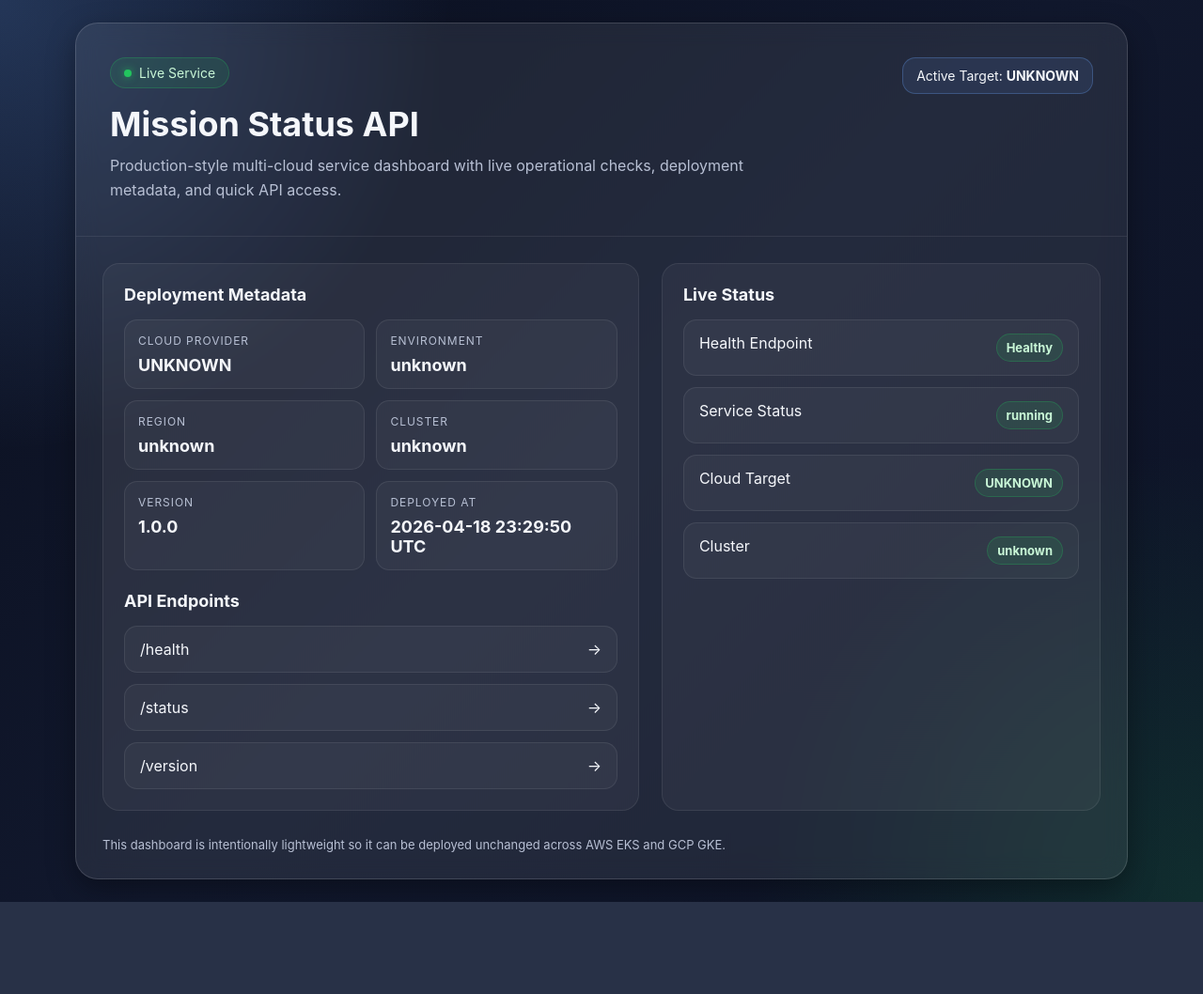
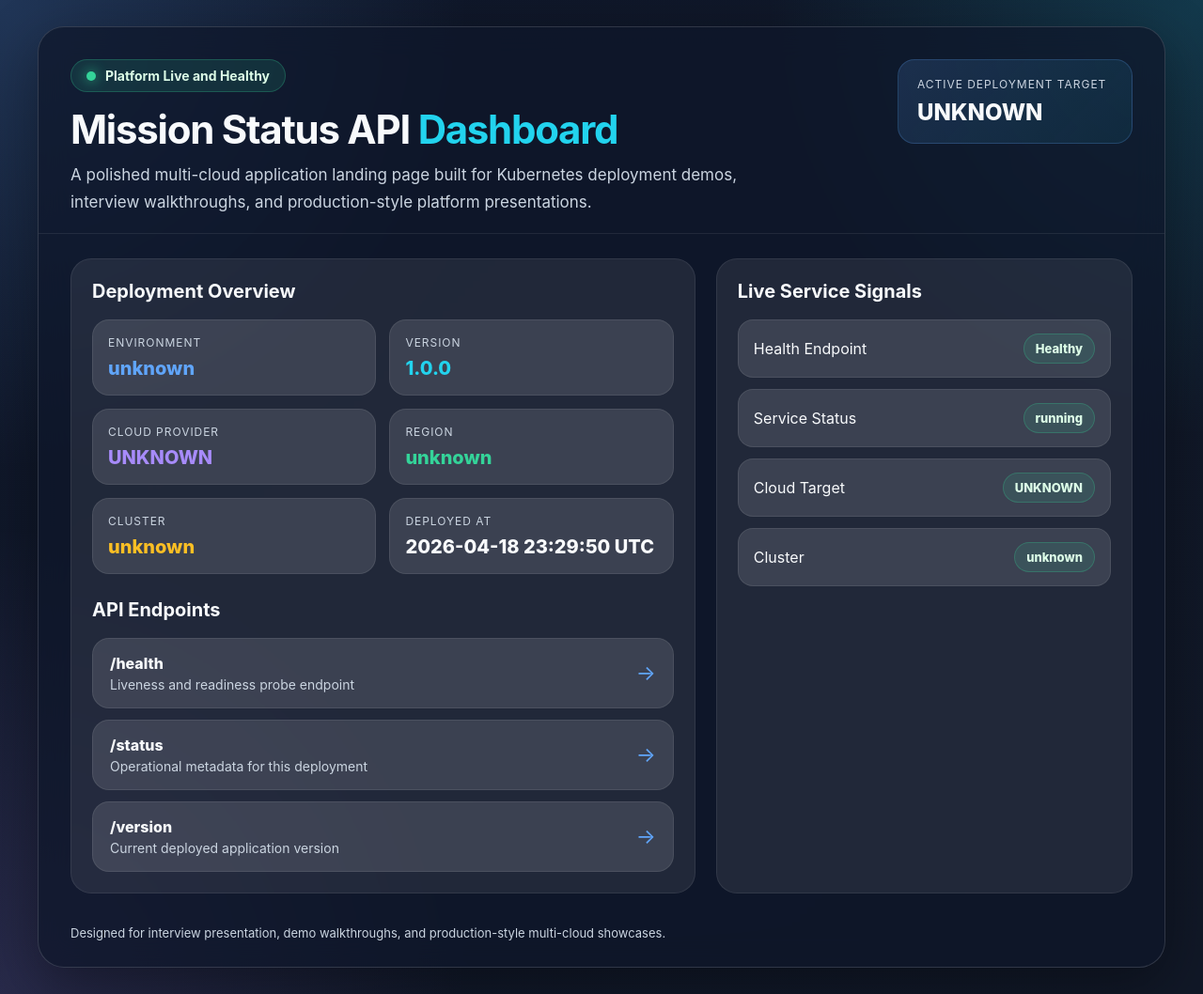
Before and after one commit to essiea/mission-status-api, a FastAPI app: page / in a window 1280 px wide. Shown: the whole page at 94% size. Before the commit the page ends 960 px from the top, so only its background shows below. Run offline with FastAPI, Linux system fonts and the light colour scheme.

Commit message:
improved landing page display

```diff
--- a/app/templates/index.html
+++ b/app/templates/index.html
@@ -6,131 +6,156 @@
   <title>{{ app_name }}</title>
   <style>
     :root {
-      --bg: #0b1020;
-      --panel: rgba(255,255,255,0.08);
-      --border: rgba(255,255,255,0.14);
-      --text: #f5f7fb;
-      --muted: #b8c0d4;
-      --accent: #6ea8fe;
-      --accent-2: #7ef0c6;
-      --success: #22c55e;
-      --warn: #f59e0b;
-      --shadow: 0 10px 30px rgba(0,0,0,0.35);
+      --bg-1: #0f172a;
+      --bg-2: #111827;
+      --panel: rgba(255, 255, 255, 0.08);
+      --panel-strong: rgba(255, 255, 255, 0.12);
+      --border: rgba(255, 255, 255, 0.14);
+      --text: #f8fafc;
+      --muted: #cbd5e1;
+      --blue: #60a5fa;
+      --cyan: #22d3ee;
+      --green: #34d399;
+      --purple: #a78bfa;
+      --yellow: #fbbf24;
+      --shadow: 0 18px 60px rgba(0, 0, 0, 0.35);
     }
 
-    * { box-sizing: border-box; }
+    * {
+      box-sizing: border-box;
+    }
 
     body {
       margin: 0;
-      font-family: Inter, Arial, sans-serif;
+      min-height: 100vh;
+      font-family: Inter, Segoe UI, Arial, sans-serif;
       color: var(--text);
-      min-height: 100vh;
       background:
-        radial-gradient(circle at top left, rgba(110,168,254,0.25), transparent 30%),
-        radial-gradient(circle at bottom right, rgba(34,197,94,0.15), transparent 30%),
-        linear-gradient(135deg, #0b1020 0%, #11182d 50%, #0d1326 100%);
+        radial-gradient(circle at top left, rgba(96, 165, 250, 0.22), transparent 30%),
+        radial-gradient(circle at top right, rgba(34, 211, 238, 0.18), transparent 28%),
+        radial-gradient(circle at bottom left, rgba(167, 139, 250, 0.16), transparent 30%),
+        linear-gradient(135deg, var(--bg-1), var(--bg-2));
+      padding: 28px;
       display: flex;
       align-items: center;
       justify-content: center;
-      padding: 24px;
     }
 
-    .card {
+    .shell {
       width: 100%;
-      max-width: 1120px;
-      background: var(--panel);
+      max-width: 1200px;
+      border-radius: 28px;
+      overflow: hidden;
+      background: rgba(15, 23, 42, 0.72);
       border: 1px solid var(--border);
-      border-radius: 24px;
-      backdrop-filter: blur(12px);
       box-shadow: var(--shadow);
-      overflow: hidden;
+      backdrop-filter: blur(16px);
     }
 
-    .header {
-      padding: 36px;
+    .hero {
+      padding: 34px 34px 18px;
       border-bottom: 1px solid rgba(255,255,255,0.08);
       display: flex;
       justify-content: space-between;
       gap: 20px;
-      align-items: flex-start;
+      flex-wrap: wrap;
     }
 
-    .badge {
+    .hero-left {
+      max-width: 760px;
+    }
+
+    .status-badge {
       display: inline-flex;
       align-items: center;
-      gap: 8px;
-      padding: 7px 14px;
+      gap: 10px;
+      padding: 8px 16px;
       border-radius: 999px;
-      background: rgba(34,197,94,0.12);
-      color: #c9f7d7;
-      border: 1px solid rgba(34,197,94,0.25);
+      background: rgba(52, 211, 153, 0.12);
+      border: 1px solid rgba(52, 211, 153, 0.25);
+      color: #dcfce7;
       font-size: 14px;
-      margin-bottom: 16px;
+      font-weight: 700;
+      margin-bottom: 18px;
     }
 
-    .dot {
-      width: 8px;
-      height: 8px;
-      background: var(--success);
+    .pulse {
+      width: 10px;
+      height: 10px;
       border-radius: 50%;
-      box-shadow: 0 0 8px rgba(34,197,94,0.7);
+      background: var(--green);
+      box-shadow: 0 0 14px rgba(52, 211, 153, 0.9);
     }
 
     h1 {
-      margin: 0 0 10px;
-      font-size: 36px;
+      margin: 0 0 12px;
+      font-size: 42px;
+      line-height: 1.05;
+      letter-spacing: -0.03em;
     }
 
     .subtitle {
+      margin: 0;
       color: var(--muted);
-      font-size: 16px;
-      max-width: 720px;
-      line-height: 1.6;
-      margin: 0;
+      font-size: 17px;
+      line-height: 1.7;
     }
 
-    .cloud-tag {
-      padding: 10px 14px;
-      border-radius: 14px;
-      background: rgba(110,168,254,0.1);
-      border: 1px solid rgba(110,168,254,0.28);
-      font-size: 14px;
-      white-space: nowrap;
+    .hero-card {
+      min-width: 250px;
+      padding: 18px 20px;
+      border-radius: 18px;
+      background: linear-gradient(135deg, rgba(96, 165, 250, 0.16), rgba(34, 211, 238, 0.08));
+      border: 1px solid rgba(96, 165, 250, 0.22);
+      align-self: flex-start;
     }
 
-    .content {
+    .hero-card .label {
+      color: var(--muted);
+      font-size: 12px;
+      text-transform: uppercase;
+      letter-spacing: 0.08em;
+      margin-bottom: 8px;
+    }
+
+    .hero-card .value {
+      font-size: 24px;
+      font-weight: 800;
+    }
+
+    .grid {
       display: grid;
-      grid-template-columns: 1.1fr 0.9fr;
-      gap: 24px;
-      padding: 28px;
+      grid-template-columns: 1.2fr 0.8fr;
+      gap: 22px;
+      padding: 26px 34px 34px;
     }
 
     .panel {
-      background: rgba(255,255,255,0.04);
+      background: var(--panel);
       border: 1px solid rgba(255,255,255,0.08);
-      border-radius: 18px;
+      border-radius: 22px;
       padding: 22px;
     }
 
     .panel h2 {
-      margin: 0 0 16px;
-      font-size: 18px;
+      margin: 0 0 18px;
+      font-size: 20px;
     }
 
-    .meta-grid {
+    .stats {
       display: grid;
       grid-template-columns: repeat(2, minmax(0, 1fr));
-      gap: 12px;
+      gap: 14px;
     }
 
-    .meta-item {
-      background: rgba(255,255,255,0.04);
+    .stat {
+      border-radius: 18px;
+      padding: 16px;
+      background: var(--panel-strong);
       border: 1px solid rgba(255,255,255,0.08);
-      border-radius: 14px;
-      padding: 14px;
     }
 
-    .label {
+    .stat .k {
       font-size: 12px;
       color: var(--muted);
       text-transform: uppercase;
@@ -138,184 +163,238 @@
       margin-bottom: 8px;
     }
 
-    .value {
-      font-size: 18px;
-      font-weight: 700;
+    .stat .v {
+      font-size: 20px;
+      font-weight: 800;
       word-break: break-word;
     }
 
-    .links {
-      display: grid;
-      gap: 12px;
-      margin-top: 12px;
-    }
-
-    .link {
-      text-decoration: none;
-      color: var(--text);
-      padding: 14px 16px;
-      border-radius: 14px;
-      background: rgba(255,255,255,0.04);
-      border: 1px solid rgba(255,255,255,0.08);
-      display: flex;
-      justify-content: space-between;
-      align-items: center;
-      transition: 0.2s;
-    }
-
-    .link:hover {
-      background: rgba(110,168,254,0.1);
-      border-color: rgba(110,168,254,0.4);
-      transform: translateY(-2px);
-    }
-
-    .status-list {
+    .cards {
       display: grid;
       gap: 12px;
     }
 
-    .status-row {
+    .endpoint {
       display: flex;
       justify-content: space-between;
+      align-items: center;
+      gap: 14px;
+      padding: 16px 18px;
+      border-radius: 18px;
+      background: var(--panel-strong);
+      border: 1px solid rgba(255,255,255,0.08);
+      text-decoration: none;
+      color: var(--text);
+      transition: transform 0.18s ease, border-color 0.18s ease, background 0.18s ease;
+    }
+
+    .endpoint:hover {
+      transform: translateY(-2px);
+      border-color: rgba(96, 165, 250, 0.45);
+      background: rgba(96, 165, 250, 0.10);
+    }
+
+    .endpoint-main {
+      font-weight: 800;
+      margin-bottom: 4px;
+    }
+
+    .endpoint-sub {
+      font-size: 14px;
+      color: var(--muted);
+    }
+
+    .arrow {
+      font-size: 22px;
+      color: var(--blue);
+      flex-shrink: 0;
+    }
+
+    .live-list {
+      display: grid;
+      gap: 12px;
+    }
+
+    .live-item {
+      display: flex;
+      justify-content: space-between;
+      align-items: center;
       gap: 12px;
       padding: 14px 16px;
-      border-radius: 14px;
-      background: rgba(255,255,255,0.04);
+      border-radius: 16px;
+      background: var(--panel-strong);
       border: 1px solid rgba(255,255,255,0.08);
     }
 
-    .status-pill {
-      padding: 6px 10px;
+    .live-pill {
+      padding: 7px 12px;
       border-radius: 999px;
       font-size: 13px;
-      font-weight: 700;
+      font-weight: 800;
       border: 1px solid transparent;
     }
 
-    .status-ok {
-      color: #c9f7d7;
-      background: rgba(34,197,94,0.12);
-      border-color: rgba(34,197,94,0.25);
+    .ok {
+      background: rgba(52, 211, 153, 0.12);
+      color: #dcfce7;
+      border-color: rgba(52, 211, 153, 0.25);
     }
 
-    .status-warn {
-      color: #fde7b0;
-      background: rgba(245,158,11,0.12);
-      border-color: rgba(245,158,11,0.25);
+    .warn {
+      background: rgba(251, 191, 36, 0.12);
+      color: #fef3c7;
+      border-color: rgba(251, 191, 36, 0.25);
     }
 
     .footer {
-      padding: 0 28px 28px;
+      padding: 0 34px 28px;
       color: var(--muted);
       font-size: 13px;
     }
 
-    @media (max-width: 900px) {
-      .header {
-        flex-direction: column;
+    .accent-blue { color: var(--blue); }
+    .accent-cyan { color: var(--cyan); }
+    .accent-purple { color: var(--purple); }
+    .accent-green { color: var(--green); }
+    .accent-yellow { color: var(--yellow); }
+
+    @media (max-width: 960px) {
+      .grid {
+        grid-template-columns: 1fr;
+      }
+    }
+
+    @media (max-width: 640px) {
+      body {
+        padding: 16px;
       }
 
-      .content {
+      .hero,
+      .grid {
+        padding-left: 20px;
+        padding-right: 20px;
+      }
+
+      .stats {
         grid-template-columns: 1fr;
       }
 
-      .meta-grid {
-        grid-template-columns: 1fr;
+      h1 {
+        font-size: 34px;
       }
     }
   </style>
 </head>
 <body>
-  <div class="card">
-    <div class="header">
-      <div>
-        <div class="badge">
-          <span class="dot"></span>
-          Live Service
+  <div class="shell">
+    <section class="hero">
+      <div class="hero-left">
+        <div class="status-badge">
+          <span class="pulse"></span>
+          Platform Live and Healthy
         </div>
-        <h1>{{ app_name }}</h1>
+        <h1>
+          {{ app_name }}
+          <span class="accent-cyan">Dashboard</span>
+        </h1>
         <p class="subtitle">
-          Production-style multi-cloud service dashboard with live operational checks,
-          deployment metadata, and quick API access.
+          A polished multi-cloud application landing page built for Kubernetes deployment demos,
+          interview walkthroughs, and production-style platform presentations.
         </p>
       </div>
 
-      <div class="cloud-tag">
-        Active Target: <strong>{{ cloud_provider|upper }}</strong>
+      <div class="hero-card">
+        <div class="label">Active Deployment Target</div>
+        <div class="value">{{ cloud_provider|upper }}</div>
       </div>
-    </div>
+    </section>
 
-    <div class="content">
+    <section class="grid">
       <div class="panel">
-        <h2>Deployment Metadata</h2>
-        <div class="meta-grid">
-          <div class="meta-item">
-            <div class="label">Cloud Provider</div>
-            <div class="value">{{ cloud_provider|upper }}</div>
+        <h2>Deployment Overview</h2>
+        <div class="stats">
+          <div class="stat">
+            <div class="k">Environment</div>
+            <div class="v accent-blue">{{ env }}</div>
           </div>
-
-          <div class="meta-item">
-            <div class="label">Environment</div>
-            <div class="value">{{ env }}</div>
+          <div class="stat">
+            <div class="k">Version</div>
+            <div class="v accent-cyan" id="versionValue">{{ version }}</div>
           </div>
-
-          <div class="meta-item">
-            <div class="label">Region</div>
-            <div class="value">{{ cloud_region }}</div>
+          <div class="stat">
+            <div class="k">Cloud Provider</div>
+            <div class="v accent-purple">{{ cloud_provider|upper }}</div>
           </div>
-
-          <div class="meta-item">
-            <div class="label">Cluster</div>
-            <div class="value">{{ cluster_name }}</div>
+          <div class="stat">
+            <div class="k">Region</div>
+            <div class="v accent-green">{{ cloud_region }}</div>
           </div>
-
-          <div class="meta-item">
-            <div class="label">Version</div>
-            <div class="value" id="versionValue">{{ version }}</div>
+          <div class="stat">
+            <div class="k">Cluster</div>
+            <div class="v accent-yellow">{{ cluster_name }}</div>
           </div>
-
-          <div class="meta-item">
-            <div class="label">Deployed At</div>
-            <div class="value">{{ deployed_at }}</div>
+          <div class="stat">
+            <div class="k">Deployed At</div>
+            <div class="v">{{ deployed_at }}</div>
           </div>
         </div>
 
-        <h2 style="margin-top: 22px;">API Endpoints</h2>
-        <div class="links">
-          <a href="/health" class="link"><span>/health</span><span>→</span></a>
-          <a href="/status" class="link"><span>/status</span><span>→</span></a>
-          <a href="/version" class="link"><span>/version</span><span>→</span></a>
+        <h2 style="margin-top: 26px;">API Endpoints</h2>
+        <div class="cards">
+          <a class="endpoint" href="/health">
+            <div>
+              <div class="endpoint-main">/health</div>
+              <div class="endpoint-sub">Liveness and readiness probe endpoint</div>
+            </div>
+            <div class="arrow">→</div>
+          </a>
+
+          <a class="endpoint" href="/status">
+            <div>
+              <div class="endpoint-main">/status</div>
+              <div class="endpoint-sub">Operational metadata for this deployment</div>
+            </div>
+            <div class="arrow">→</div>
+          </a>
+
+          <a class="endpoint" href="/version">
+            <div>
+              <div class="endpoint-main">/version</div>
+              <div class="endpoint-sub">Current deployed application version</div>
+            </div>
+            <div class="arrow">→</div>
+          </a>
         </div>
       </div>
 
       <div class="panel">
-        <h2>Live Status</h2>
-        <div class="status-list">
-          <div class="status-row">
+        <h2>Live Service Signals</h2>
+        <div class="live-list">
+          <div class="live-item">
             <span>Health Endpoint</span>
-            <span id="healthStatus" class="status-pill status-warn">Checking...</span>
+            <span id="healthStatus" class="live-pill warn">Checking...</span>
           </div>
 
-          <div class="status-row">
+          <div class="live-item">
             <span>Service Status</span>
-            <span id="serviceStatus" class="status-pill status-warn">Checking...</span>
+            <span id="serviceStatus" class="live-pill warn">Checking...</span>
           </div>
 
-          <div class="status-row">
+          <div class="live-item">
             <span>Cloud Target</span>
-            <span id="cloudStatus" class="status-pill status-ok">{{ cloud_provider|upper }}</span>
+            <span id="cloudStatus" class="live-pill ok">{{ cloud_provider|upper }}</span>
           </div>
 
-          <div class="status-row">
+          <div class="live-item">
             <span>Cluster</span>
-            <span id="clusterStatus" class="status-pill status-ok">{{ cluster_name }}</span>
+            <span id="clusterStatus" class="live-pill ok">{{ cluster_name }}</span>
           </div>
         </div>
       </div>
-    </div>
+    </section>
 
     <div class="footer">
-      This dashboard is intentionally lightweight so it can be deployed unchanged across AWS EKS and GCP GKE.
+      Designed for interview presentation, demo walkthroughs, and production-style multi-cloud showcases.
     </div>
   </div>
 
@@ -340,24 +419,22 @@
 
         healthEl.textContent = healthData.status === 'ok' ? 'Healthy' : 'Degraded';
         healthEl.className = healthData.status === 'ok'
-          ? 'status-pill status-ok'
-          : 'status-pill status-warn';
+          ? 'live-pill ok'
+          : 'live-pill warn';
 
         serviceEl.textContent = statusData.status || 'Unknown';
         serviceEl.className = statusData.status === 'running'
-          ? 'status-pill status-ok'
-          : 'status-pill status-warn';
+          ? 'live-pill ok'
+          : 'live-pill warn';
 
         cloudEl.textContent = (statusData.cloud_provider || '{{ cloud_provider }}').toUpperCase();
         clusterEl.textContent = statusData.cluster || '{{ cluster_name }}';
         versionEl.textContent = versionData.version || '{{ version }}';
       } catch (error) {
-        const healthEl = document.getElementById('healthStatus');
-        const serviceEl = document.getElementById('serviceStatus');
-        healthEl.textContent = 'Unavailable';
-        serviceEl.textContent = 'Unavailable';
-        healthEl.className = 'status-pill status-warn';
-        serviceEl.className = 'status-pill status-warn';
+        document.getElementById('healthStatus').textContent = 'Unavailable';
+        document.getElementById('serviceStatus').textContent = 'Unavailable';
+        document.getElementById('healthStatus').className = 'live-pill warn';
+        document.getElementById('serviceStatus').className = 'live-pill warn';
       }
     }
 
```
Also changed, not shown: 3 other files.
